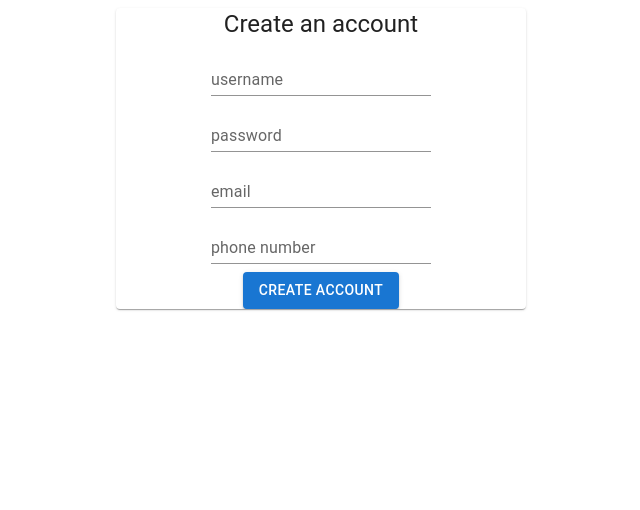
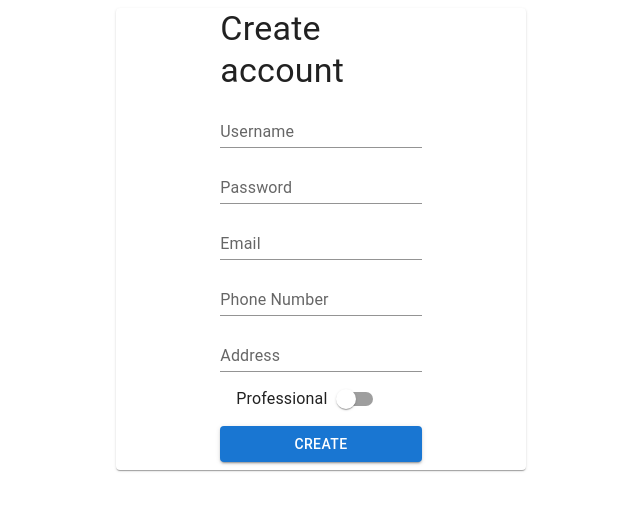
Before and after one commit to lukesngr/314-TradeYou-NextJS, a Next.js app: page /signup in a window 1280 px wide. Shown: the top 510 px of the page, without its empty margins (319-959 px from the left). Built offline with nearby package versions, Linux system fonts and the light colour scheme.

Commit message:
Signup page working now adding hashing

```diff
--- a/pages/signup.js
+++ b/pages/signup.js
@@ -1,17 +1,26 @@
-import { Button, TextField, Card, Box, Typography, Stack, Grid } from "@mui/material";
+import { Button, TextField, Card, Box, Typography, Stack, Grid, Switch, FormControlLabel } from "@mui/material";
+import { TextareaAutosize } from "@mui/material";
+import React, {useState} from "react";
+
 import axios from "axios";
 import {useRef} from "react"
 
 export default function SignUp() {
     const formReference = useRef()
     async function createNewUser(params){
-        const { username, email, password} = formReference.current;
+        const { username, password, email, phone, address, isProfessional} = formReference.current;
         const userName = username.value;
         const passwordToBeHashed = password.value;
         const userEmail = email.value;
-        await axios.post("/api/createAccount", {userName, passwordToBeHashed, userEmail});
+        const phoneNumber = phone.value;
+        const userAddress  = address.value;
+        const professional = isProfessional.value;
+        await axios.post("/api/createAccount", {userName, passwordToBeHashed, userEmail, phoneNumber, userAddress, professional});
         window.location.reload();
     }
+
+    const [value, setValue] = useState("");
+
     return (
         <Grid container spacing={2}>
             <Grid item xs={4}></Grid>
@@ -19,14 +28,39 @@ export default function SignUp() {
                 <Card>
                     <Box>
                         <form ref={formReference}>
-                        <Stack alignItems="center" direction="column" spacing={1}>
-                            <Typography variant="h5">Create an account</Typography>
-                            <TextField name="username" id="standard-basic" label="username" variant="standard" />
-                            <TextField name="password" id="standard-password-input" label="password" type="password" variant="standard" />
-                            <TextField name="email" id="standard-basic" label="email" variant="standard" />
-                            <TextField name="phone" id="standard-number" label="phone number" variant="standard"></TextField>
-                            <Button variant="contained" color="primary" onClick={()=> createNewUser()}>Create Account</Button>
-                            </Stack>
+                        <Grid container alignItems="center" spacing={1}>
+                            <Grid item xs={3}></Grid>
+                            <Grid item xs={6}><Typography variant="h4">Create account</Typography></Grid>
+                            <Grid item xs={3}></Grid>
+                            <Grid item xs={3}></Grid>
+                            <Grid item xs={6}><TextField fullWidth="true" name="username" id="standard-basic" label="Username" variant="standard" /></Grid>
+                            <Grid item xs={3}></Grid>
+                            <Grid item xs={3}></Grid>
+                            <Grid item xs={6}><TextField fullWidth="true" name="password" id="standard-password-input" label="Password" type="password" variant="standard" /></Grid>
+                            <Grid item xs={3}></Grid>
+                            <Grid item xs={3}></Grid>
+                            <Grid item xs={6}><TextField fullWidth="true" name="email" id="standard-basic" label="Email" variant="standard" /></Grid>
+                            <Grid item xs={3}></Grid>
+                            <Grid item xs={3}></Grid>
+                            <Grid item xs={6}><TextField fullWidth="true" name="phone" id="standard-number" label="Phone Number" variant="standard"></TextField></Grid>
+                            <Grid item xs={3}></Grid>
+                            <Grid item xs={3}></Grid>
+                            <Grid item xs={6}><TextField fullWidth="true" name="address" id="standard-basic" label="Address" variant="standard"></TextField></Grid>
+                            <Grid item xs={3}></Grid>
+                            <Grid item xs={3}></Grid>
+                            <Grid item xs={6}><FormControlLabel fullWidth="true"  control={<Switch onChange={(event, val) => {
+                                if (val) {
+                                    setValue("professional")
+                                }else{
+                                    setValue("user")
+                                }
+                            }} name="IsProfessional" value={value} color="primary" />} label="Professional" labelPlacement="start" /></Grid>
+                            <Grid item xs={3}></Grid>
+                            <Grid item xs={3}></Grid>
+                            <Grid item xs={6}><Button fullWidth="true" variant="contained" color="primary" onClick={()=> createNewUser()}>Create</Button></Grid>
+                            <Grid item xs={3}></Grid>
+                            <Grid item xs={12}></Grid>
+                        </Grid>
                         </form>
                     </Box>
                 </Card>
```
